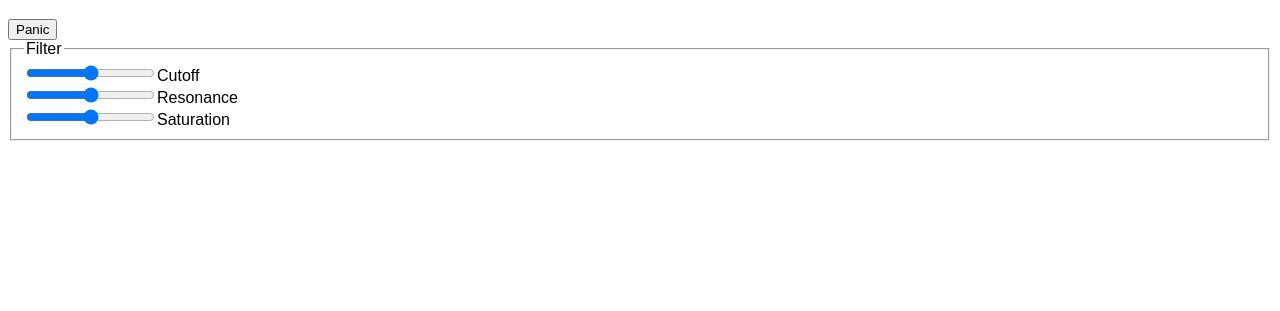
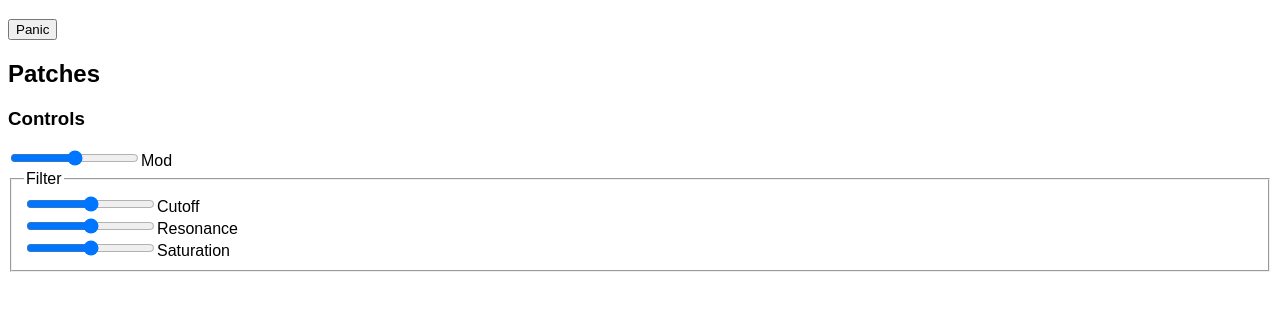
Before and after one commit to shybyte/web-midi-patcher, a website built with Parcel: page src/index.html in a window 1280 px wide. Shown: the part 61-372 px from the top of the page. Built offline with nearby package versions, Linux system fonts and the light colour scheme.

Commit message:
Added Mod Control

```diff
--- a/src/index.html
+++ b/src/index.html
@@ -10,9 +10,13 @@
 
 <div id="app">
   <button id="panicButton">Panic</button>
+
+  <h2>Patches</h2>
   <ul id="patches"></ul>
 
+  <h3>Controls</h3>
   <div id="controls">
+    <label><input type="range" data-control="1" max="127">Mod</label>
     <fieldset>
       <legend>Filter</legend>
       <label><input type="range" data-control="74" max="127">Cutoff</label>
```
